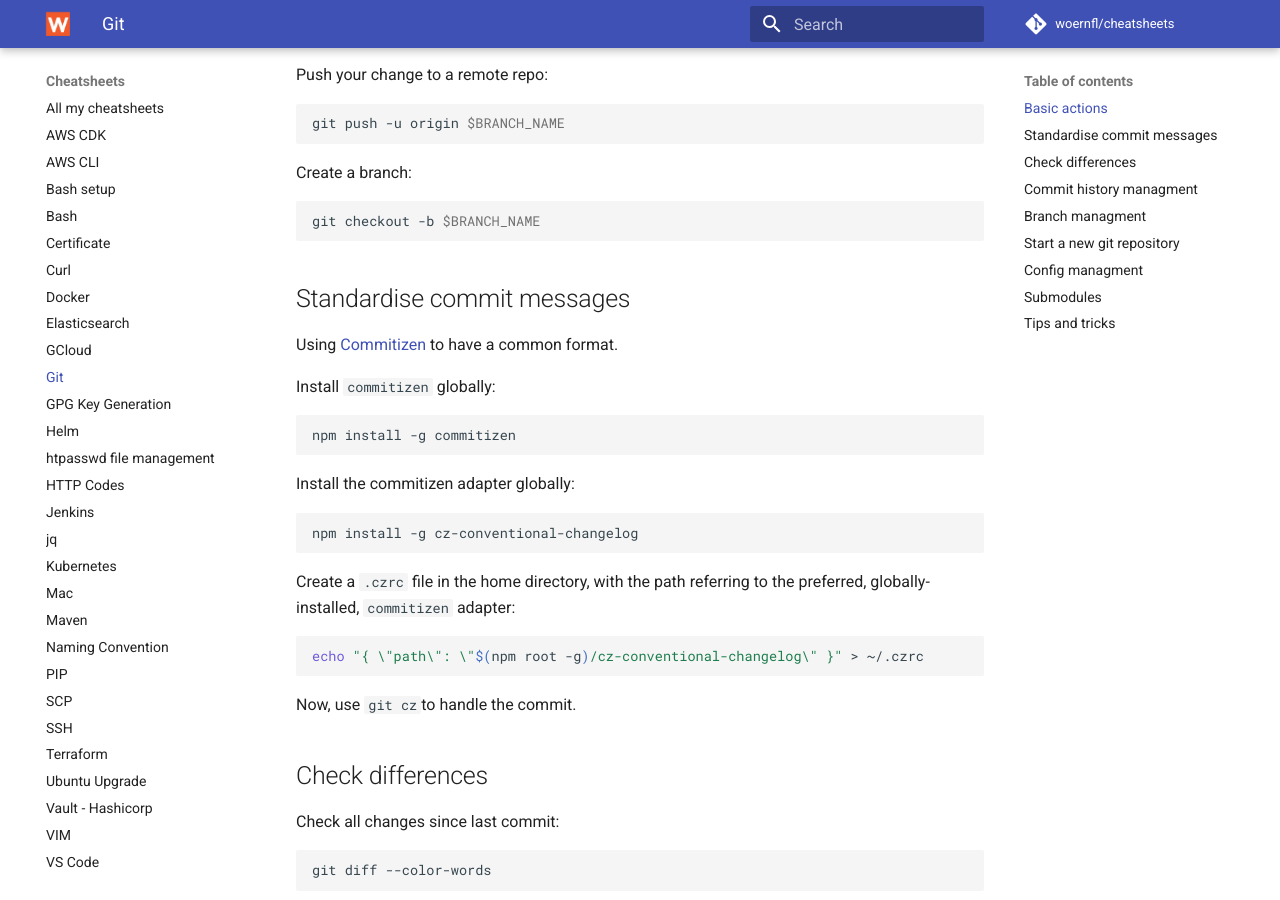
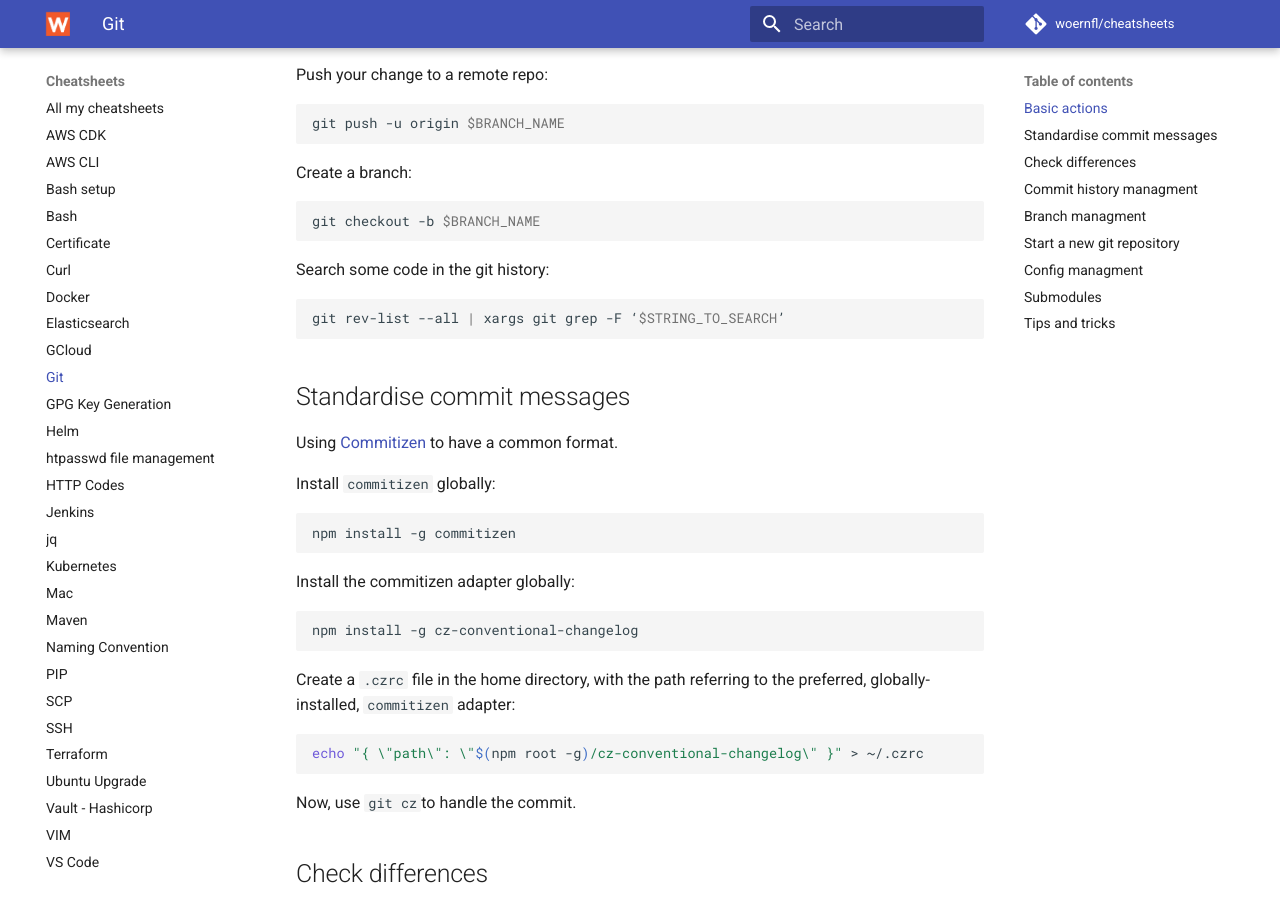
Before and after one commit to woernfl/cheatsheets, an MkDocs documentation site: the page built from docs/git.md, in a window 1280 px wide and 900 px high, scrolled down 852 px. Built offline with MkDocs 1.6.1 and Material for MkDocs 9.7.7, drawn with Linux system fonts in a browser that asks for light colours; comment, search, counter and statistics services are not loaded; some of the changed text lies outside the part shown.

Commit message:
Update git.md

````diff
--- a/docs/git.md
+++ b/docs/git.md
@@ -54,6 +54,12 @@
 
 ```bash
 git checkout -b $BRANCH_NAME
+```
+
+Search some code in the git history:
+
+```bash
+git rev-list --all | xargs git grep -F ‘$STRING_TO_SEARCH’
 ```
 
 ## Standardise commit messages
@@ -194,6 +200,12 @@
 
 ```bash
 git checkout $BRANCH_TO_COPY_FROM $PATH_OF_THE_FILE_TO_COPY
+```
+
+Delete local branch that has been deleted remotely:
+
+```bash
+git branch --merged master | grep -v "master" | xargs -n 1 git branch -d
 ```
 
 ## Start a new git repository
````
